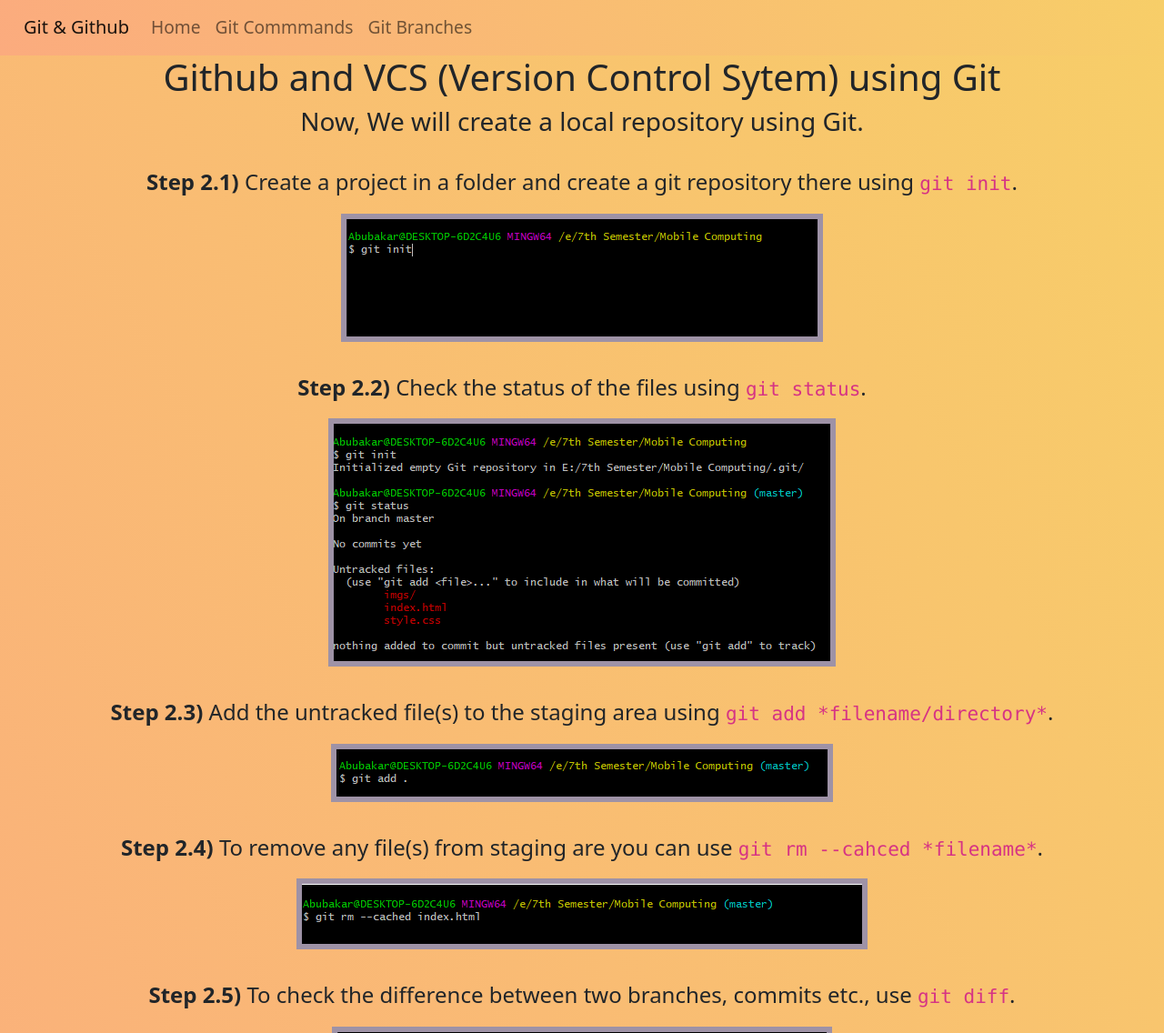
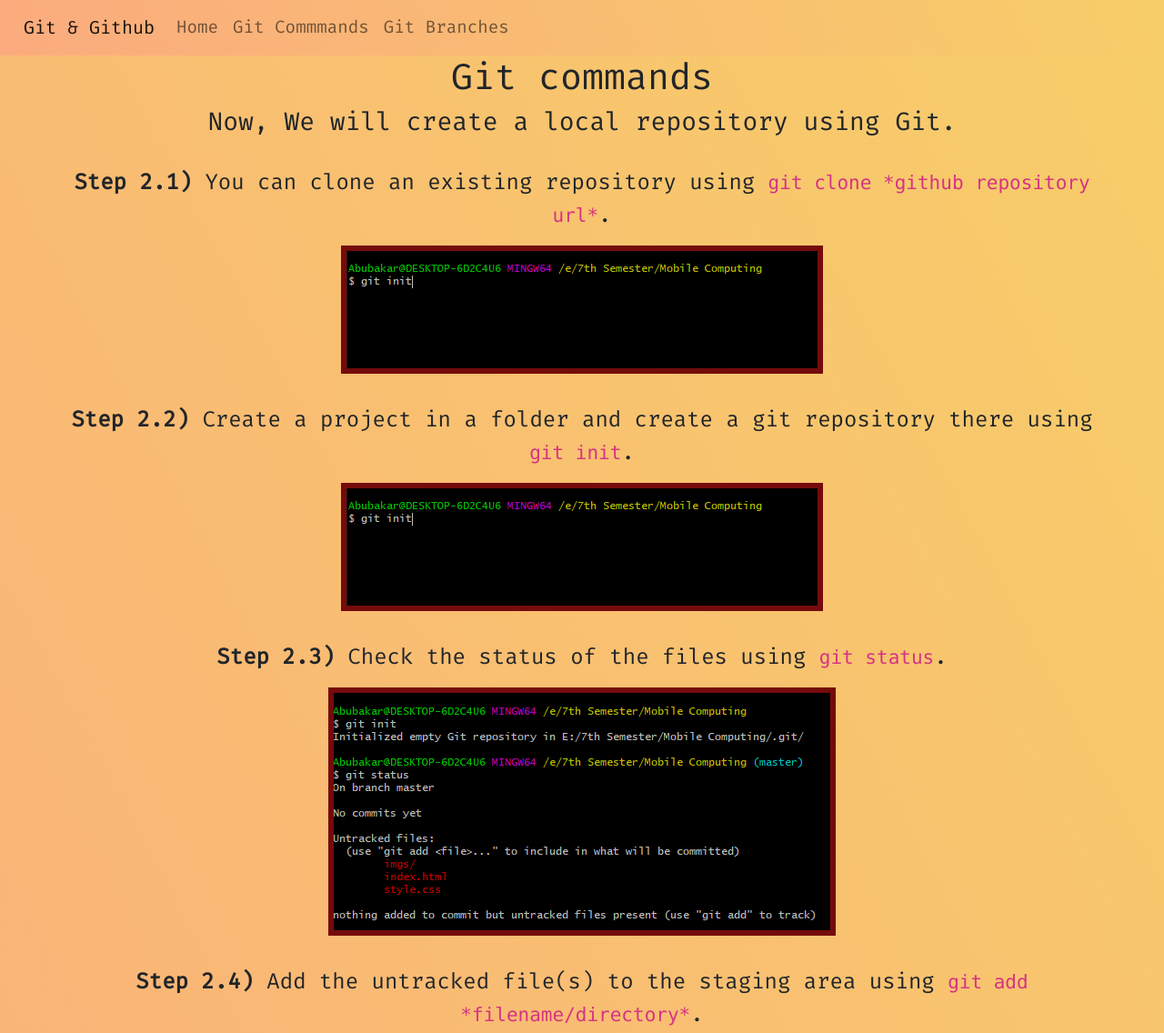
Before and after one commit to abubakarHayat/intro-to-github, a plain HTML site: page gitcmds.html in a window 1280 px wide. Shown: the top 1136 px of the page at 91% size. Drawn offline with nearby package versions, Linux system fonts and the light colour scheme.

Commit message:
Modified some content

```diff
--- a/gitcmds.html
+++ b/gitcmds.html
@@ -29,58 +29,64 @@
           </ul>
         </div>
       </nav>
-    <h1 class='text-center'>Github and VCS (Version Control Sytem) using Git</h1>
+    <h1 class='text-center'>Git commands</h1>
     <div class="container-fluid">
         <h3 class='text-center'> Now, We will create a local repository using Git.</h2>
         <div class='row'>
             <div class='col-sm-12'>
-                <p><strong>Step 2.1)</strong> Create a project in a folder and create a git repository there using <code>git init</code>. </p>
+                <p><strong>Step 2.1)</strong> You can clone an existing repository using <code>git clone *github repository url*</code>. </p>
                 <img src="./imgs/git-init.png" class="img-fluid" alt="Repo done on github">
             </div>
         </div>
         <div class='row'>
             <div class='col-sm-12'>
-                <p><strong>Step 2.2)</strong> Check the status of the files using <code>git status</code>. </p>
+                <p><strong>Step 2.2)</strong> Create a project in a folder and create a git repository there using <code>git init</code>. </p>
+                <img src="./imgs/git-init.png" class="img-fluid" alt="Repo done on github">
+            </div>
+        </div>
+        <div class='row'>
+            <div class='col-sm-12'>
+                <p><strong>Step 2.3)</strong> Check the status of the files using <code>git status</code>. </p>
                 <img src="./imgs/git-status.png" class="img-fluid" alt="Repo done on github">
             </div>
         </div>
         <div class='row'>
             <div class='col-sm-12'>
-                <p><strong>Step 2.3)</strong> Add the untracked file(s) to the staging area using <code>git add *filename/directory*</code>. </p>
+                <p><strong>Step 2.4)</strong> Add the untracked file(s) to the staging area using <code>git add *filename/directory*</code>. </p>
                 <img src="./imgs/git-add.png" class="img-fluid" alt="Repo done on github">
             </div>
         </div>
         <div class='row'>
             <div class='col-sm-12'>
-                <p><strong>Step 2.4)</strong> To remove any file(s) from staging are you can use <code>git rm --cahced *filename*</code>. </p>
+                <p><strong>Step 2.5)</strong> To remove any file(s) from staging are you can use <code>git rm --cahced *filename*</code>. </p>
                 <img src="./imgs/git-rm.png" class="img-fluid" alt="Repo done on github">
             </div>
         </div>
         <div class='row'>
             <div class='col-sm-12'>
-                <p><strong>Step 2.5)</strong> To check the difference between two branches, commits etc., use <code>git diff</code>. </p>
+                <p><strong>Step 2.6)</strong> To check the difference between two branches, commits etc., use <code>git diff</code>. </p>
                 <img src="./imgs/git-diff.png" class="img-fluid" alt="Repo done on github">
             </div>
         </div>
         <div class='row'>
             <div class='col-sm-12'>
-                <p><strong>Step 2.6)</strong> You can commit your files in staging area to your local repository using <code>git commit -m "Any message"</code>. </p>
+                <p><strong>Step 2.7)</strong> You can commit your files in staging area to your local repository using <code>git commit -m "Any message"</code>. </p>
                 <img src="./imgs/git-com.png" class="img-fluid" alt="Repo done on github">
             </div>
         </div>
         <div class='row'>
             <div class='col-sm-12'>
-                <p><strong>Step 2.7)</strong> To connect your remote repository on github to your local repository, use <code>git remote add origin *your repository's link*</code>. </p>
+                <p><strong>Step 2.8)</strong> To connect your remote repository on github to your local repository, use <code>git remote add origin *your repository's link*</code>. </p>
                 <img src="./imgs/git-org.png" class="img-fluid" alt="Repo done on github">
             </div>
         </div>
         <div class='row'>
             <div class='col-sm-12'>
-                <p><strong>Step 2.8)</strong> To your local repository to your remote one, use <code>git push -u origin *branch name*</code>. </p>
+                <p><strong>Step 2.9)</strong> To your local repository to your remote one, use <code>git push -u origin *branch name*</code>. </p>
                 <img src="./imgs/git-push.png" class="img-fluid" alt="Repo done on github">
             </div>
         </div>
-        <h3>Check Section 3 <a href='./gitbranches.html'>here</a></h3>
+        <h3>Checkout Section 3 <a href='./gitbranches.html'>here</a></h3>
 
     </div>
 
--- a/style.css
+++ b/style.css
@@ -1,4 +1,6 @@
+@import url('https://fonts.googleapis.com/css2?family=Fira+Code&display=swap');
 body{
+    font-family: 'Fira Code', monospace;
     margin:0;
     padding:0;
     background-color: #FBAB7E;
@@ -10,11 +12,14 @@ nav{
     background-image: linear-gradient(62deg, #FBAB7E 0%, #F7CE68 100%);
     padding: 0 26px;
 }
+a{
+    text-decoration: none;
+}
 .container-fluid{
     font-size: 1.5rem;
 }
 img{
-    border:#9e92a6 6px solid;
+    border:#750b0b 6px solid;
 }
 .row{
     margin: 32px;
```
Also changed, not shown: gitbranches.html (+8 -0 lines), index.html (+2 -2 lines), imgs/create-rep.png, imgs/git-chkout.png, imgs/git-dlt.png, imgs/git-mrg.png.
